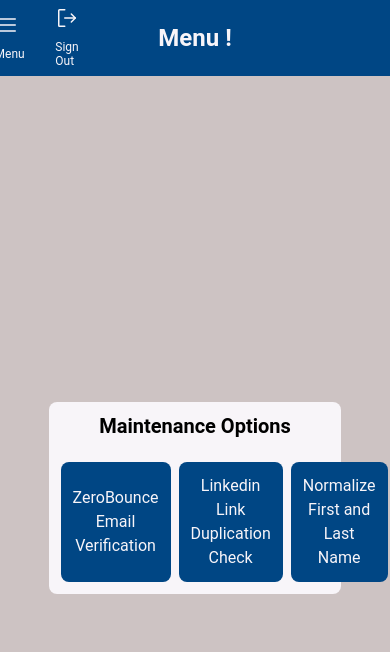
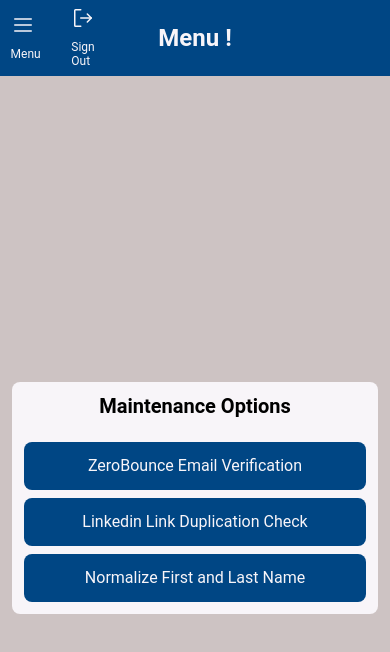
Before and after one commit to ViniciusdePSouza/pcr_translator, a Next.js app: page /menu in a window 390 px wide. Shown: the top 652 px of the page. Built offline with nearby package versions, Linux system fonts and the light colour scheme; sample sign-in values are in the browser's storage.

Commit message:
styles: responsive styles adjustments

```diff
--- a/src/app/menu/components/styles.ts
+++ b/src/app/menu/components/styles.ts
@@ -18,6 +18,6 @@ export const Container = styled.button<{ isready: boolean }>`
   font-weight: 400;
   color: ${({ theme }) => theme.COLORS.WHITE_100};
 
-  cursor:  ${({ theme, isready }) =>
+  cursor:  ${({ isready }) =>
     isready ? "pointer" : "not-allowed"};;
 `;
--- a/src/app/menu/styles.ts
+++ b/src/app/menu/styles.ts
@@ -37,8 +37,13 @@ export const Container = styled.div`
 export const MenuWrapper = styled.div`
   width: 100%;
   display: grid;
-  grid-template-columns: 1fr 1fr 1fr;
+  grid-template-columns: repeat(3, 1fr);
   gap: 0.8rem;
+
+  @media (max-width: 1025px) {
+    display: flex;
+    flex-direction: column;
+  }
 `;
 
 export const MenuTitle = styled.h1`
--- a/src/components/Header/styles.ts
+++ b/src/components/Header/styles.ts
@@ -31,4 +31,9 @@ export const ButtonWrapper = styled.div`
   gap: 3.2rem;
 
   margin-left: 2.4rem;
+
+  @media (max-width: 1025px) {
+    margin-left: 4rem;
+  }
+
 `;
--- a/src/components/Modal/styles.ts
+++ b/src/components/Modal/styles.ts
@@ -4,7 +4,7 @@ export const Container = styled.div`
   padding: 1.2rem;
   border-radius: 8px;
   align-items: center;
-  width: 80%;
+  width: 100%;
   justify-content: center;
   background-color: ${({ theme }) => theme.COLORS.WHITE_100};
 
```
